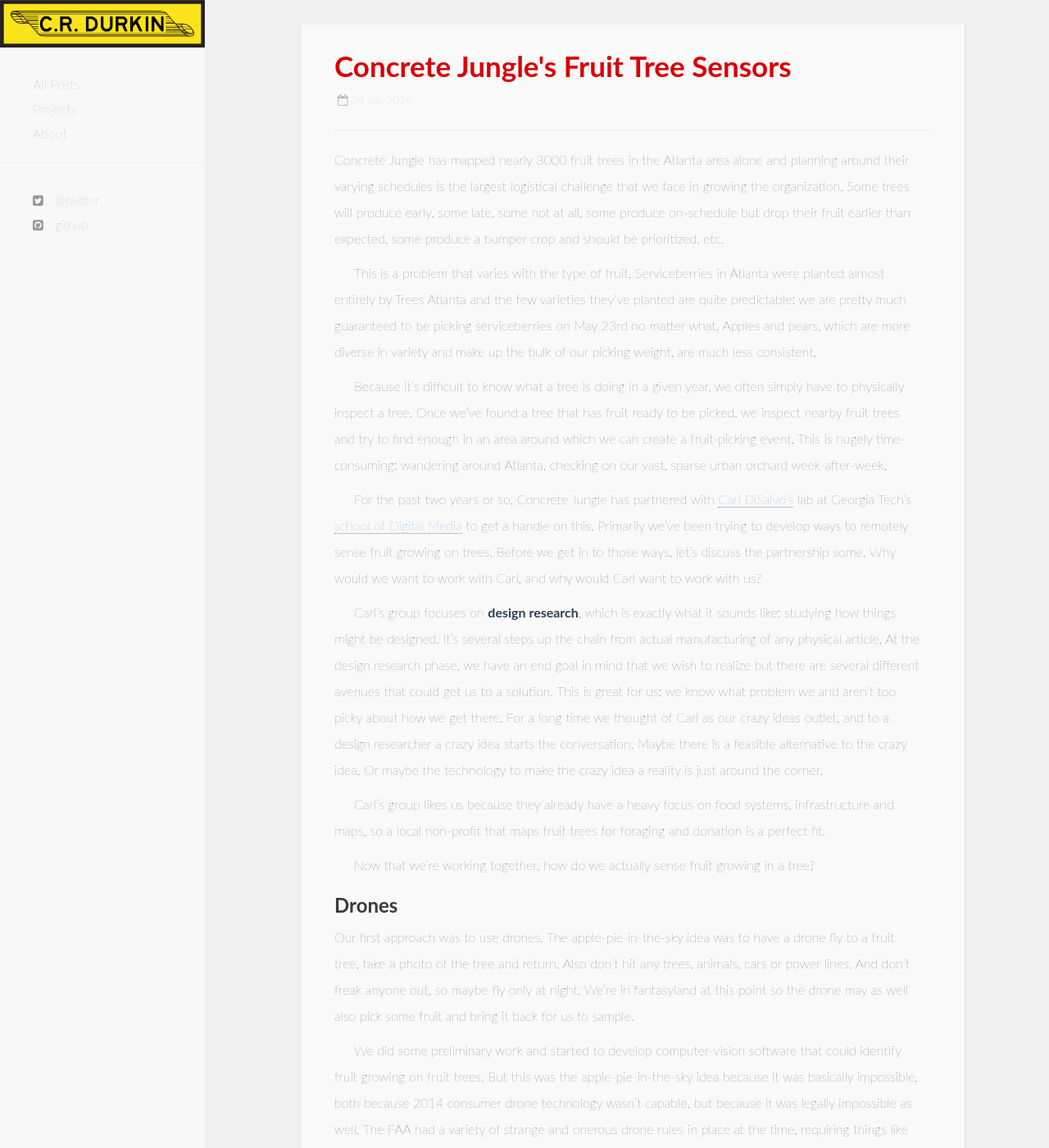
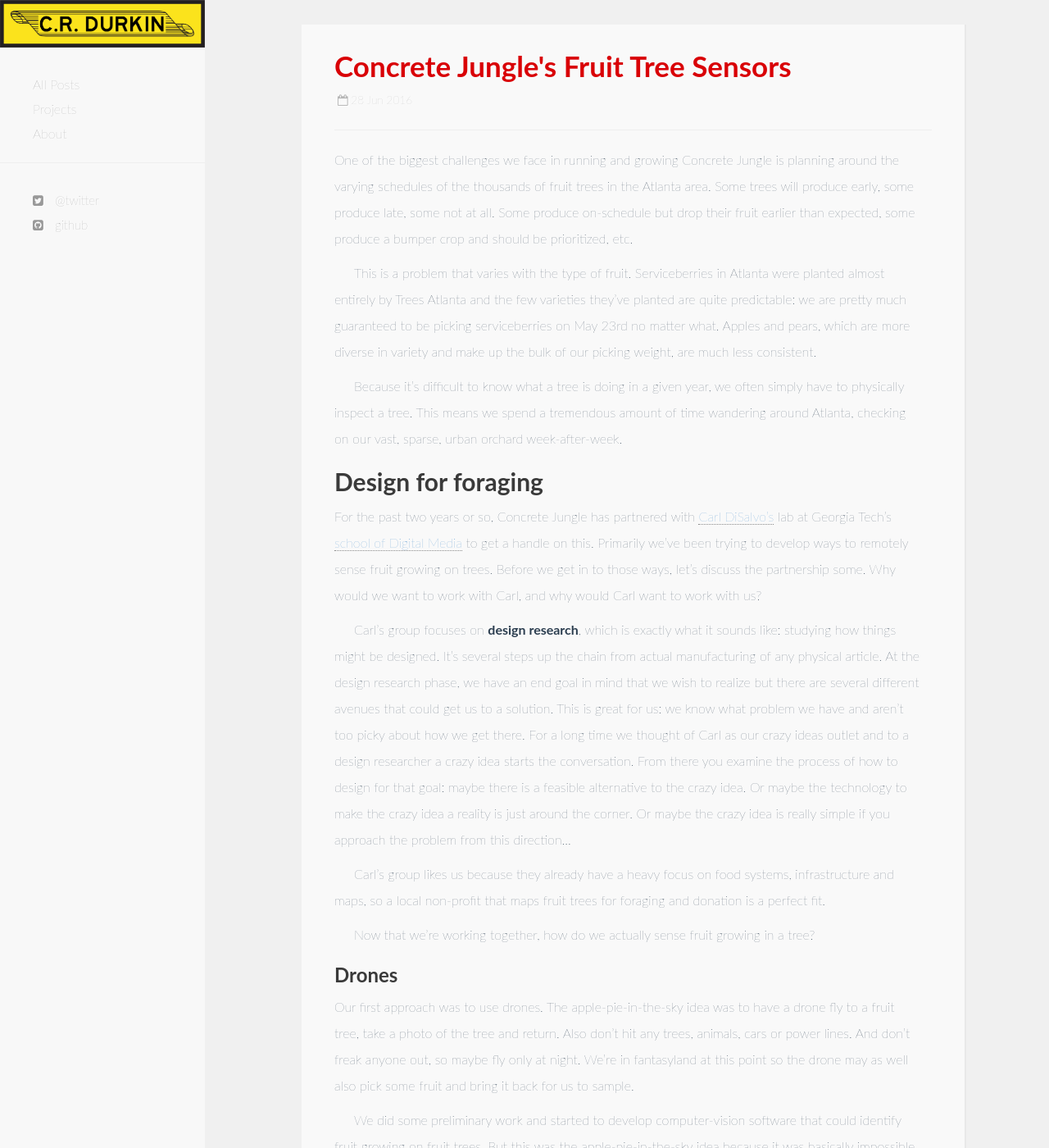
Before and after one commit to durkie/durkie.github.io, a Jekyll site: the page built from _posts/2016-06-29-concrete-jungle-carl-disalvo-collaboration.markdown, in a window 1280 px wide and 1400 px high. Shown: the whole window at 82% size. Built offline with Jekyll 4.4.1, drawn with Linux system fonts in a browser that asks for light colours; nearby versions of some CDN libraries; some web fonts are replaced; comment, search, counter and statistics services are not loaded.

Commit message:
refining

```diff
--- a/_posts/2016-06-29-concrete-jungle-carl-disalvo-collaboration.markdown
+++ b/_posts/2016-06-29-concrete-jungle-carl-disalvo-collaboration.markdown
@@ -5,15 +5,17 @@
 categories: sensors concretejungle georgiatech
 ---
 
-Concrete Jungle has mapped nearly 3000 fruit trees in the Atlanta area alone and planning around their varying schedules is the largest logistical challenge that we face in growing the organization. Some trees will produce early, some late, some not at all, some produce on-schedule but drop their fruit earlier than expected, some produce a bumper crop and should be prioritized, etc.
+One of the biggest challenges we face in running and growing Concrete Jungle is planning around the varying schedules of the thousands of fruit trees in the Atlanta area. Some trees will produce early, some produce late, some not at all. Some produce on-schedule but drop their fruit earlier than expected, some produce a bumper crop and should be prioritized, etc.
 
 This is a problem that varies with the type of fruit. Serviceberries in Atlanta were planted almost entirely by Trees Atlanta and the few varieties they've planted are quite predictable: we are pretty much guaranteed to be picking serviceberries on May 23rd no matter what. Apples and pears, which are more diverse in variety and make up the bulk of our picking weight, are much less consistent.
 
-Because it's difficult to know what a tree is doing in a given year, we often simply have to physically inspect a tree. Once we've found a tree that has fruit ready to be picked, we inspect nearby fruit trees and try to find enough in an area around which we can create a fruit-picking event. This is hugely time-consuming: wandering around Atlanta, checking on our vast, sparse urban orchard week-after-week.
+Because it's difficult to know what a tree is doing in a given year, we often simply have to physically inspect a tree. This means we spend a tremendous amount of time wandering around Atlanta, checking on our vast, sparse, urban orchard week-after-week.
+
+## Design for foraging
 
 For the past two years or so, Concrete Jungle has partnered with [Carl DiSalvo's](//carldisalvo.com/) lab at Georgia Tech's [school of Digital Media](//dm.lmc.gatech.edu/) to get a handle on this. Primarily we've been trying to develop ways to remotely sense fruit growing on trees. Before we get in to those ways, let's discuss the partnership some. Why would we want to work with Carl, and why would Carl want to work with us?
 
-Carl's group focuses on **design research**, which is exactly what it sounds like: studying how things might be designed. It's several steps up the chain from actual manufacturing of any physical article. At the design research phase, we have an end goal in mind that we wish to realize but there are several different avenues that could get us to a solution. This is great for us: we know what problem we and aren't too picky about how we get there. For a long time we thought of Carl as our crazy ideas outlet, and to a design researcher a crazy idea starts the conversation. Maybe there is a feasible alternative to the crazy idea. Or maybe the technology to make the crazy idea a reality is just around the corner.
+Carl's group focuses on **design research**, which is exactly what it sounds like: studying how things might be designed. It's several steps up the chain from actual manufacturing of any physical article. At the design research phase, we have an end goal in mind that we wish to realize but there are several different avenues that could get us to a solution. This is great for us: we know what problem we have and aren't too picky about how we get there. For a long time we thought of Carl as our crazy ideas outlet and to a design researcher a crazy idea starts the conversation. From there you examine the process of how to design for that goal: maybe there is a feasible alternative to the crazy idea. Or maybe the technology to make the crazy idea a reality is just around the corner. Or maybe the crazy idea is really simple if you approach the problem from this direction...
 
 Carl's group likes us because they already have a heavy focus on food systems, infrastructure and maps, so a local non-profit that maps fruit trees for foraging and donation is a perfect fit.
 
```
Also changed, not shown: _posts/2016-04-27-tree-tags.markdown (+9 -3 lines).
